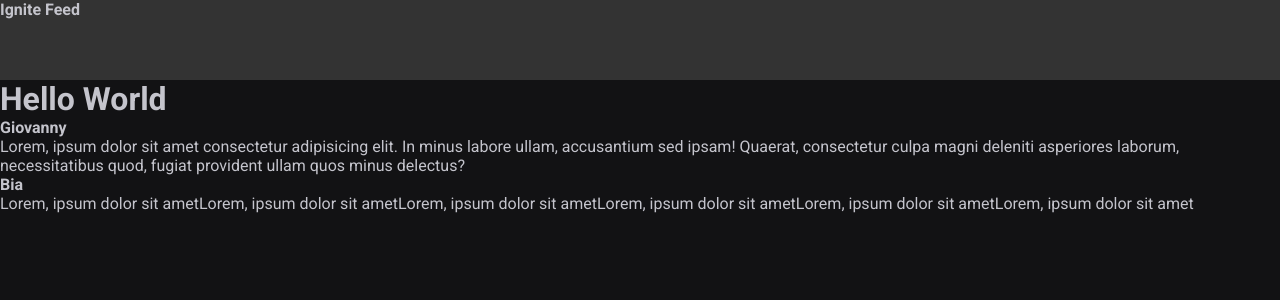
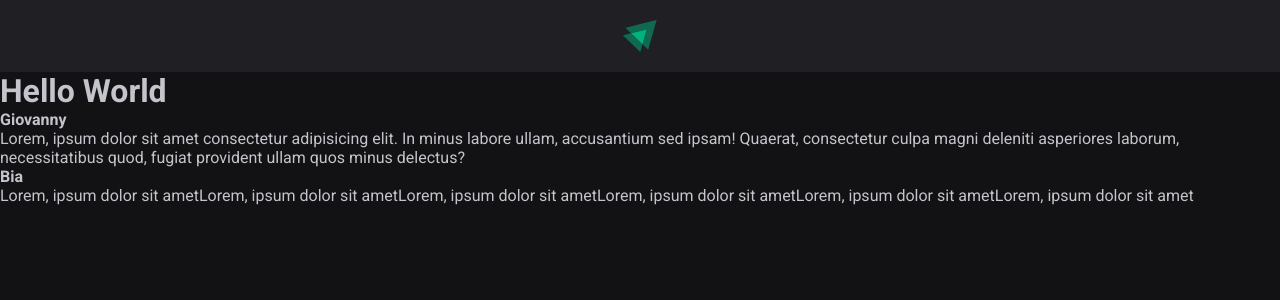
Before and after one commit to D1D1O/Ignite-Feed, a React (Vite) app: page / in a window 1280 px wide. Shown: the top 300 px of the page. Built offline with nearby package versions, Linux system fonts and the light colour scheme.

Commit message:
Modificações no Header da aplicação

```diff
--- a/src/components/Header.jsx
+++ b/src/components/Header.jsx
@@ -1,9 +1,12 @@
 import styles from './Header.module.css';
+
+import igniteLogo from '../assets/ignite-logo.svg';
+
 
 export function Header(){
   return(
     <header className={styles.header}>
-      <strong > Ignite Feed</strong>
+      <img src={igniteLogo} alt="Logotipo do Ignite" />
     </header>
   );
 }
--- a/src/components/Header.module.css
+++ b/src/components/Header.module.css
@@ -1,4 +1,10 @@
 .header {
-  background: #333;
-  height: 80px;
+  background: var(--gray-800);
+  display: flex;
+  justify-content: center;
+  padding: 1.25rem 0;
 }
+
+.header img {
+  height: 2rem;
+}
```
Also changed, not shown: aulas.txt (added), src/assets/Ignite-logo.svg (added).
